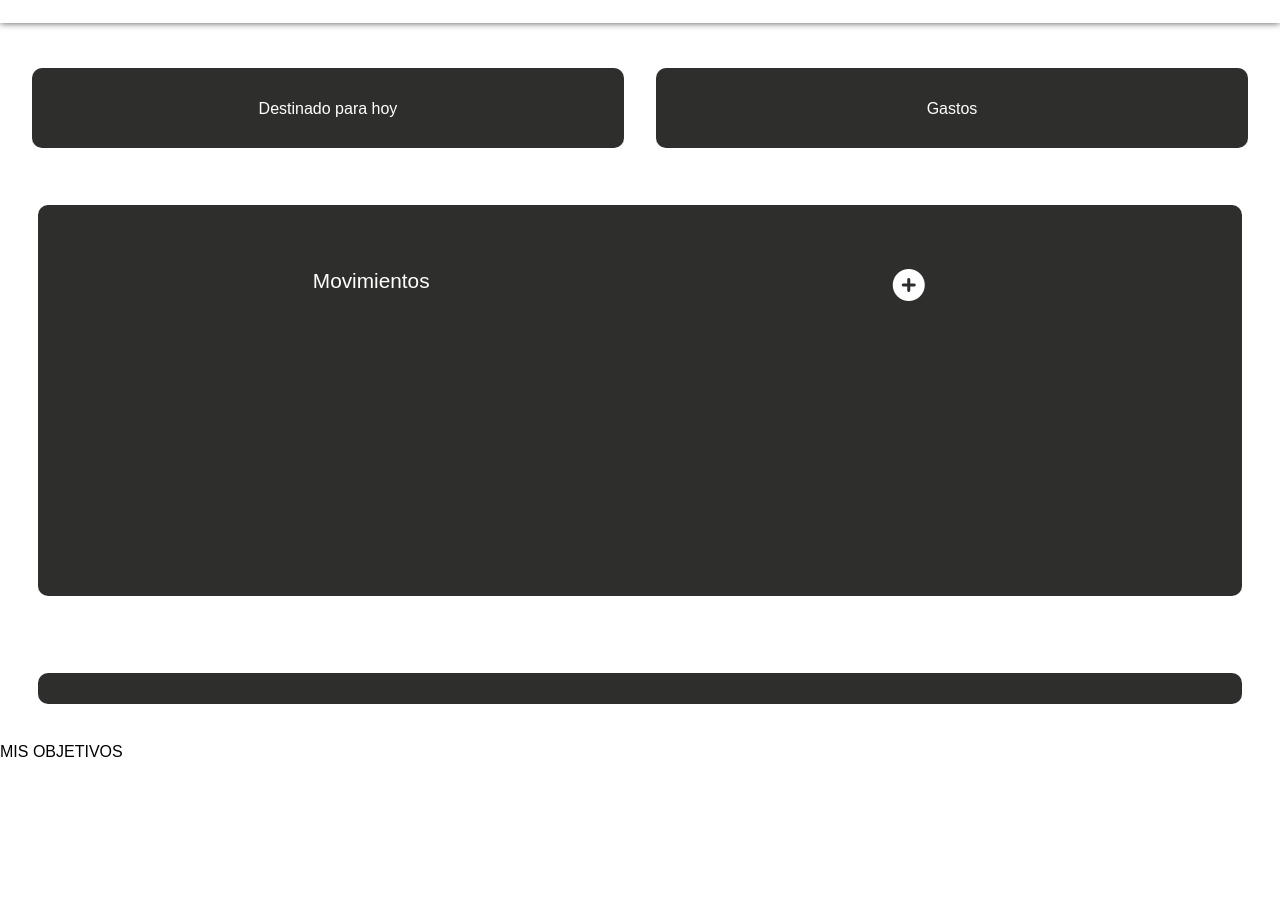
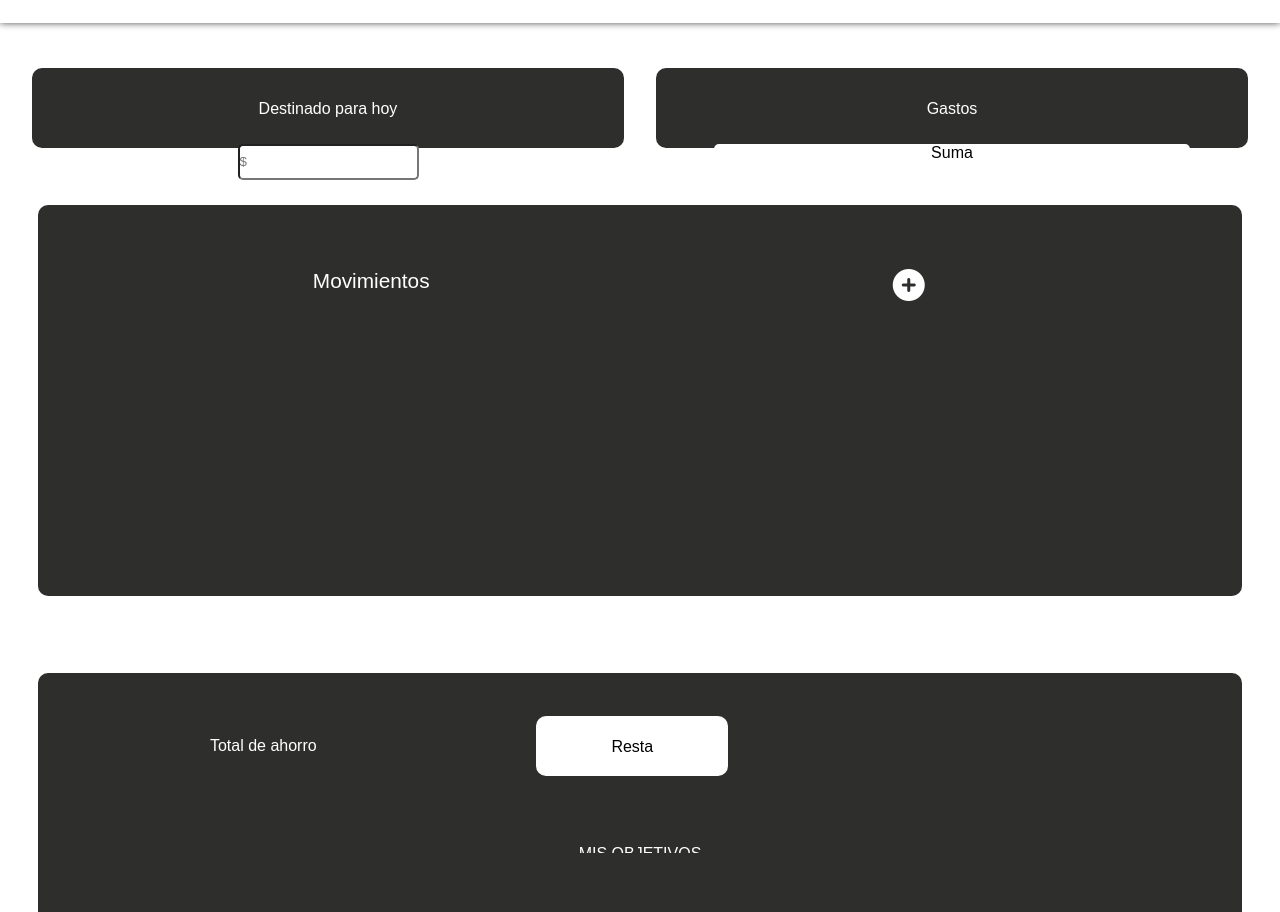
Before and after one commit to AdrianaRosas/Salud-Financiera, a plain HTML site: page index.html in a window 1280 px wide. Shown: the part 245-1157 px from the top of the page. Before the commit the page ends 1006 px from the top, so only its background shows below. Drawn offline with Linux system fonts and the light colour scheme; a web font is replaced by a local one.

Commit message:
se maqueta pantalla de Objetivos

```diff
--- a/index.html
+++ b/index.html
@@ -33,54 +33,25 @@
     <section class="home">
         <main class="today-budget">
             <p>Destinado para hoy</p>
-            <!--<input type="number" id="input-one" class="input-one" placeholder="$">-->
+            <input type="number" id="input-one" class="input-one" placeholder="$">
         </main>
         <main class="today-expenses">
             <p>Gastos</p>
-            <p class="result-today-expenses"></p>
+            <p class="result-today-expenses">Suma</p>
         </main>
         <main class="daily">
             <p>Movimientos</p>
             <a><i class="fas fa-plus-circle"></i></a>
-            <div class="new-movements">
-                <p class="movement-one"></p>
-                <p class="movement-two"></p>
-                <p class="movement-three"></p>
-                <p class="movement-four"></p>
-                <p class="movement-five"></p>
-                <p class="movement-six"></p>
-                <p class="movement-seven"></p>
-                <p class="movement-eight"></p>
-            </div>
+
         </main>
         <main class="total-savings">
-
+            <p>Total de ahorro</p>
+            <p class="result-today-savings">Resta</p>
         </main>
     </section>
-    <section class="budget">
-            <main class="monthly-budget">
-
-            </main>
-            <main class="period">
-
-            </main>
-            <main class="Categories">
-                <div class="fixed-expenses"></div>
-                <div class="necessary-variables"></div>
-                <div class="surperfluos-expenses"></div>
-                <div class="savings"></div>
-
-            </main>
-            <main class="monthly-total">
-
-            </main>
-            <main class="monthly-savings">
-
-            </main>
-        </section>
 
         <section class="Objectives">
-            <p>MIS OBJETIVOS</p>
+            <p class="title-Objectives">MIS OBJETIVOS</p>
             <main class="items">
 
             </main>
--- a/style.css
+++ b/style.css
@@ -68,6 +68,20 @@ body .home .today-budget{
     font-size: 1rem;
     text-align: center;
 }
+
+body .home .today-budget .input-one{
+    margin: 5%;
+    height: 2rem;
+    border-radius: 5px;
+}
+body .home .today-expenses .result-today-expenses{
+    background: white;
+    margin: 5%;
+    height: 2rem;
+    border-radius: 5px;
+    color: black;
+    text-align: center;
+}
 body .home .today-expenses{
     grid-area: today-expenses;
     border-radius: 10px;
@@ -88,14 +102,7 @@ body .home .daily{
     font-size: 1rem;
     text-align: center;
 }
-body .home .total-savings{
 
-    grid-area: total-savings;
-    border-radius: 10px;
-    margin: 3%;
-    background-color: #2e2e2c;
-    color:white;
-}
 body .home .daily{
     display:grid;
     grid-template-columns: 50% 50%;
@@ -114,3 +121,63 @@ body .home .daily a i{
     font-size: 2rem;
 
 }
+body .home .total-savings{
+    grid-area: total-savings;
+    border-radius: 10px;
+    margin: 3%;
+    background-color: #2e2e2c;
+    color:white;
+    padding: 5%;
+    font-size: 1rem;
+    text-align: left;
+}
+body .home .total-savings p{
+    display: inline;
+    margin:0 10%;
+}
+body .home .total-savings .result-today-savings{
+    width: 2rem;
+    border-radius: 10px;
+    background-color: white;
+    color: black;
+    padding: 2% 7%;
+    font-size: 1rem;
+    text-align: left;
+}
+
+
+/*OBJECTIVES*/
+
+body .Objectives{
+    width: 100%;
+    height: 90vh;
+    display:grid;
+    grid-template-columns: 50% 50%;
+    grid-template-rows: 10% 30% 30% 30%;
+    grid-template-areas: "title-Objectives title-Objectives"
+                         "items items"
+                         "items items"
+                         "items items";
+}
+
+body .Objectives .title-Objectives{
+    grid-area: title-Objectives;
+    border-radius: 10px;
+    margin: 3%;
+    background-color: #2e2e2c;
+    color:white;
+    padding: 5%;
+    font-size: 1rem;
+    text-align: center;
+    /*display: block;*/
+}
+body .Objectives .items{
+    grid-area: items;
+    background-color: #2e2e2c;
+    color:white;
+    padding: 5%;
+    font-size: 1rem;
+    margin: 3%;
+    border-radius: 10px;
+    height: 80vh;
+}
```
